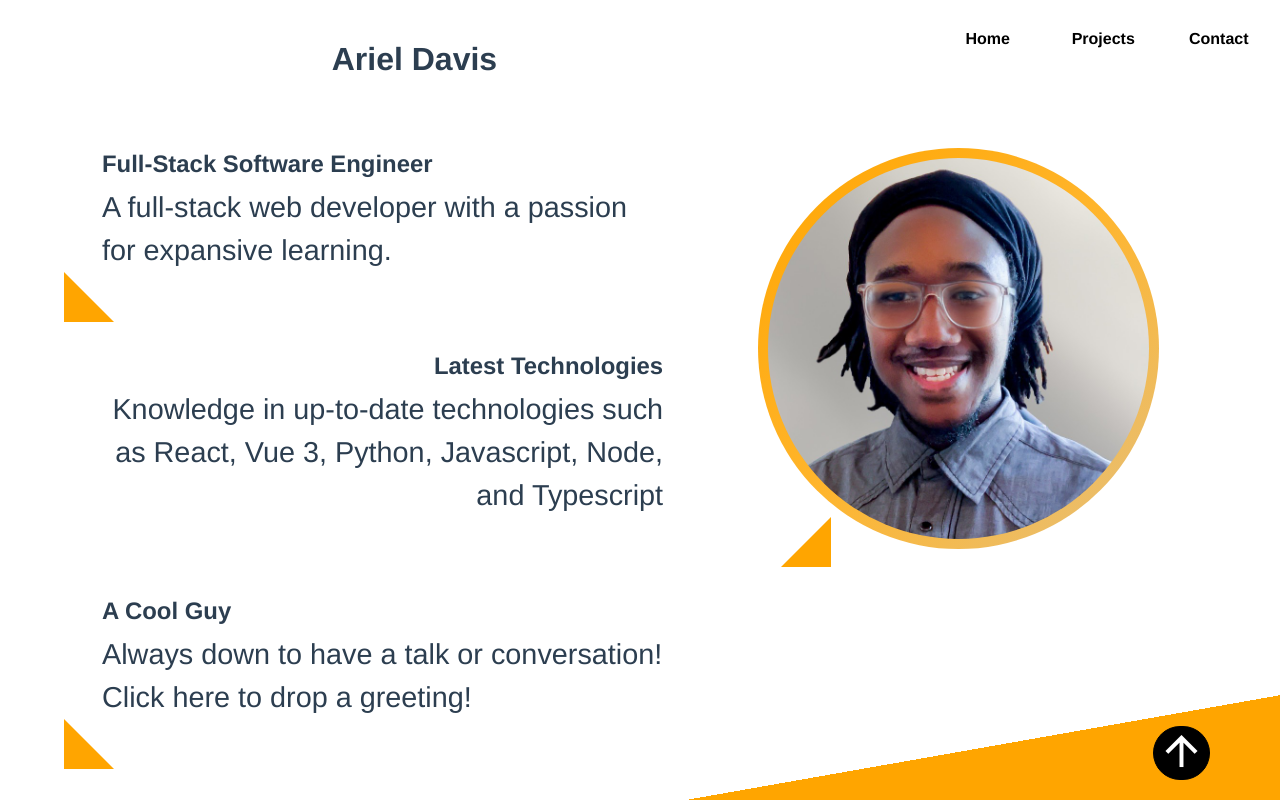
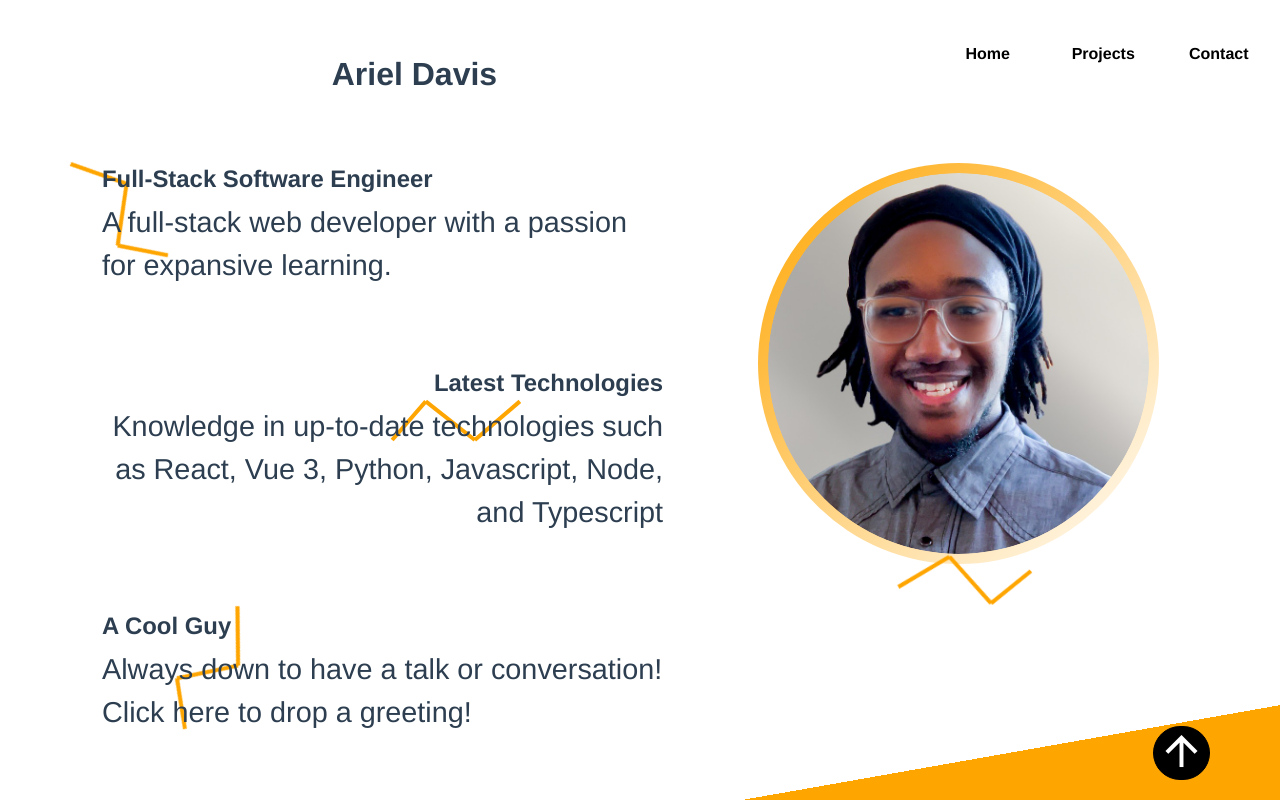
Before and after one commit to arieldavis22/vue-port, a Vue app: page / in a window 1280 px wide. Shown: the top 800 px of the page. Built offline with nearby package versions, Linux system fonts and the light colour scheme.

Commit message:
funny animation

```diff
--- a/src/assets/global.css
+++ b/src/assets/global.css
@@ -1,7 +1,7 @@
 body {
     width: 85%;
     margin: auto;
-    padding: 20px;
+    padding: 35px;
     background: linear-gradient(170deg, white 33%, rgba(255, 165, 0, 0) 33%), linear-gradient(170deg, orange 66%, white 66%);
 }
 
--- a/src/components/CardList.vue
+++ b/src/components/CardList.vue
@@ -1,8 +1,10 @@
 <template>
   <div class="card-container">
-    <div v-if="dataCard">
-      <ModalComponent :data="dataCard" v-if="dataCard.modal" @close="toggleModal(dataCard)"/>
-    </div>
+    <Transition name="modal">
+      <div v-if="dataCard && dataCard.modal">
+        <ModalComponent :data="dataCard" v-if="dataCard.modal" @close="toggleModal(dataCard)"/>
+      </div>
+    </Transition>
     <div class="card" v-for="card in data" :key="card.id" @click="toggleModal(card)">
       <img :src="card.img" :alt="'c' + card.id">
       <span>{{ card.title }}</span>
@@ -73,4 +75,14 @@ export default defineComponent({
 .card-container .card span {
   padding: 6px;
 }
+
+.modal-enter-active,
+.modal-leave-active {
+  transition: opacity 0.5s ease;
+}
+
+.modal-enter-from,
+.modal-leave-to {
+  opacity: 0;
+}
 </style>
--- a/src/views/HomeView.vue
+++ b/src/views/HomeView.vue
@@ -2,6 +2,13 @@
   <div class="home">
     <div>
       <h1>Ariel Davis</h1>
+      <div class="background-shapes">
+        <img src="../assets/line-shape.svg" alt="line1">
+        <img src="../assets/line-shape.svg" alt="line2">
+        <img src="../assets/line-shape.svg" alt="line3">
+        <img src="../assets/line-shape.svg" alt="line4">
+        <img src="../assets/line-shape.svg" alt="line5">
+      </div>
       <div class="description">
         <span>
           <h5>Full-Stack Software Engineer</h5>
@@ -18,7 +25,7 @@
       </div>
     </div>
     <div class="img-container circle">
-      <img class="circle" src="../assets/ariel-davis-professional.jpg" alt="ad">
+      <img class="face circle" src="../assets/ariel-davis-professional.jpg" alt="ad">
     </div>
   </div>
 
@@ -55,33 +62,22 @@ export default defineComponent({
   margin: 0px 0px 24px;
   padding: 6px;
 }
+
 .home .description span:nth-child(even) {
   text-align: right;
+  animation: floating 4s ease-in-out;
+  animation-iteration-count: infinite;
 }
 .home .description span:nth-child(odd) {
   text-align: left;
+  animation: floating 5s ease-in-out;
+  animation-iteration-count: infinite;
 }
 
-.home .description span:nth-child(even)::after {
-  content: "";
-  display: block;
-  width: 0;
-  height: 0;
-  border-bottom: 50px solid orange;
-  border-left: 50px solid transparent;
-  position: absolute;
-  left: 61%;
-}
-
-.home .description span:nth-child(odd)::after {
-  content: "";
-  display: block;
-  width: 0;
-  height: 0;
-  border-bottom: 50px solid orange;
-  border-right: 50px solid transparent;
-  position: absolute;
-  left: 5%;
+@keyframes floating {
+    from { transform: translate(0,  0px); }
+    65%  { transform: translate(0, 5px); }
+    to   { transform: translate(0, -0px); }
 }
 
 .home .img-container {
@@ -90,18 +86,72 @@ export default defineComponent({
   height: calc(350px + 4vw);
   width: calc(350px + 4vw);
   margin: 8em 25px 25px 25px;
-  background-image: linear-gradient(to bottom right, orange, rgb(255, 181, 44), rgb(228, 192, 126));
+  background-image: linear-gradient(to bottom right, orange, white);
 
 }
 
-.home img {
+.home img.face {
   height: calc(330px + 4vw);
   width: calc(330px + 4vw);
   background-size: cover;
   margin: auto;
+  mask-image: linear-gradient(45deg, #000 25%, rgba(0,0,0,0.2) 50%, #000 75%);
+  mask-size: 800%;
+  mask-position: 0;
+  animation: photomask 15s ease;
+  animation-iteration-count: infinite;
+}
+
+@keyframes photomask {
+  0% {
+    mask-position: 0;
+    opacity: 1;
+   }
+  20%, 100% { mask-position: 120%; }
 }
 
 .circle {
   border-radius: 1000px;
 }
+.background-shapes img {
+  position: absolute;
+  height: 400px;
+  animation: shake 1s ease;
+  animation-iteration-count: infinite;
+}
+
+@keyframes shake {
+  50% {
+    transform: translateX(2px);
+  }
+  0%,100% {
+    transform: translateX(0px);
+  }
+}
+
+.background-shapes img:nth-child(1){
+  top: 0;
+  left: -5%;
+  rotate: 60deg;
+}
+.background-shapes img:nth-child(2){
+  top: 20%;
+  left: 55%;
+  rotate: 130deg;
+}
+.background-shapes img:nth-child(3){
+  top: 30%;
+  left: 20%;
+  rotate: 180deg;
+}
+.background-shapes img:nth-child(4){
+  top: 45%;
+  left: 60%;
+  rotate: 10deg;
+}
+.background-shapes img:nth-child(5){
+  top: 60%;
+  left: 2%;
+  rotate: 130deg;
+}
 </style>
```
Also changed, not shown: src/assets/line-shape.svg (added).
